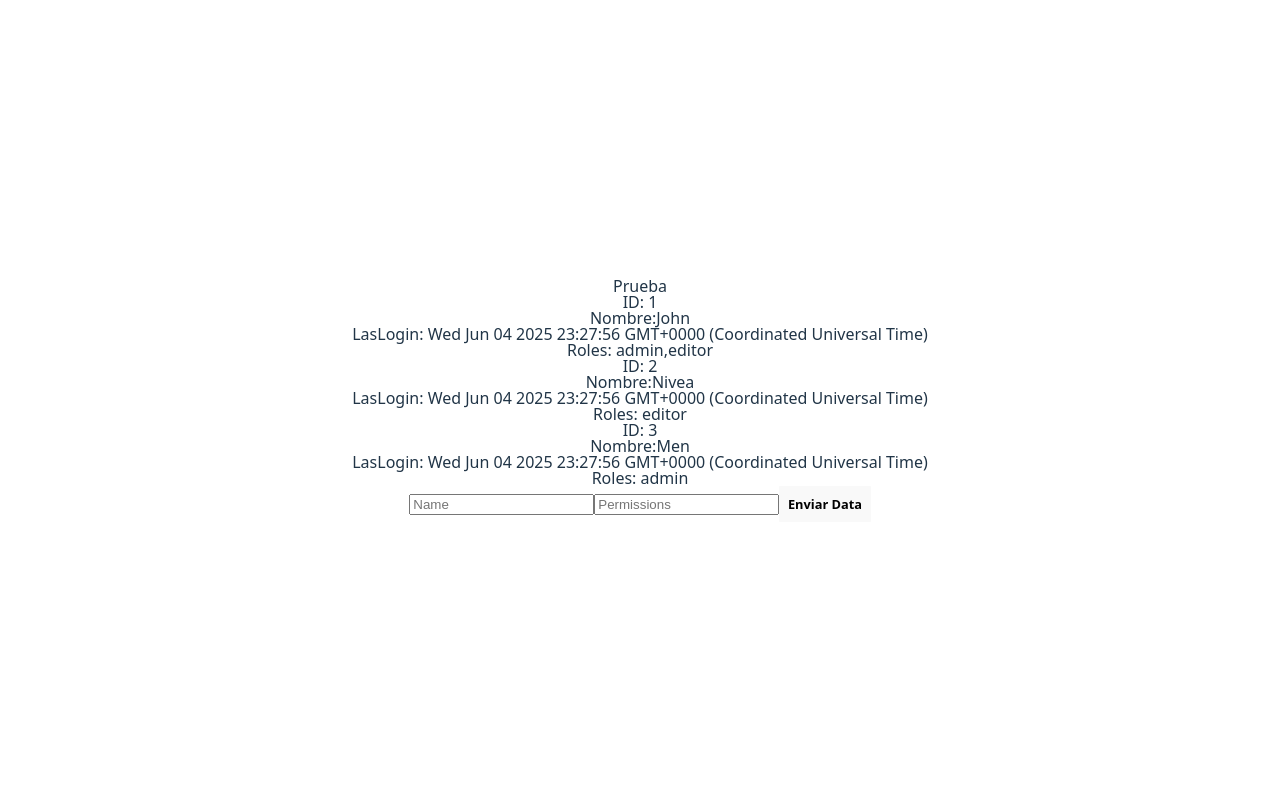
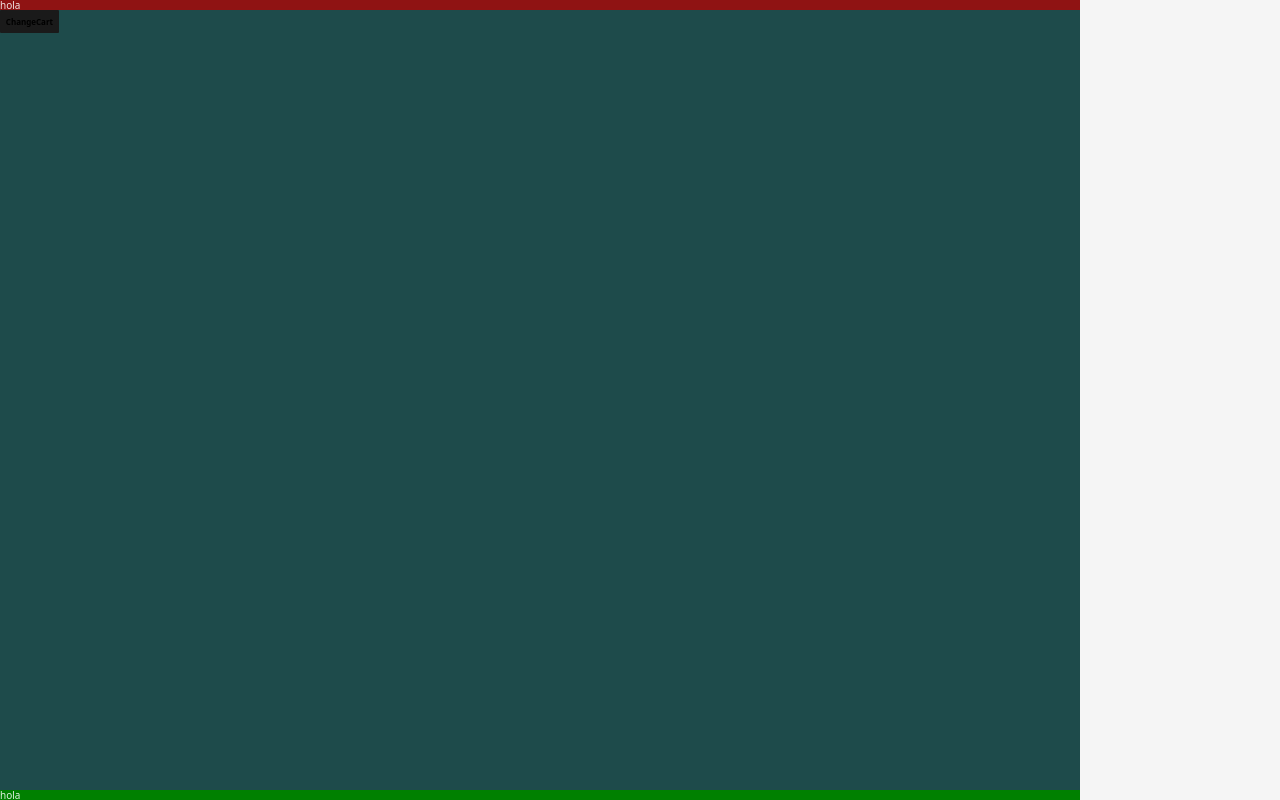
Before and after one commit to JoseAv/Examples-React-19, a React (Vite) app: page / in a window 1280 px wide. Built offline with nearby package versions, Linux system fonts and the light colour scheme.

Commit message:
Boton lateral con animacion en css

```diff
--- a/src/App.css
+++ b/src/App.css
@@ -1,113 +1,15 @@
-#root {
-  max-width: 1280px;
-  margin: 0 auto;
-  padding: 2rem;
-  text-align: center;
+:root {
+  font-size: 10px;
 }
 
-html,
-body,
-div,
-span,
-applet,
-object,
-iframe,
-h1,
-h2,
-h3,
-h4,
-h5,
-h6,
-p,
-blockquote,
-pre,
-a,
-abbr,
-acronym,
-address,
-big,
-cite,
-code,
-del,
-dfn,
-em,
-img,
-ins,
-kbd,
-q,
-s,
-samp,
-small,
-strike,
-strong,
-sub,
-sup,
-tt,
-var,
-b,
-u,
-i,
-center,
-dl,
-dt,
-dd,
-ol,
-ul,
-li,
-fieldset,
-form,
-label,
-legend,
-table,
-caption,
-tbody,
-tfoot,
-thead,
-tr,
-th,
-td,
-article,
-aside,
-canvas,
-details,
-embed,
-figure,
-figcaption,
-footer,
-header,
-hgroup,
-menu,
-nav,
-output,
-ruby,
-section,
-summary,
-time,
-mark,
-audio,
-video {
+
+
+* {
   margin: 0;
   padding: 0;
-  border: 0;
-  font-size: 100%;
-  font: inherit;
-  vertical-align: baseline;
+  box-sizing: border-box;
 }
 
-/* HTML5 display-role reset for older browsers */
-article,
-aside,
-details,
-figcaption,
-figure,
-footer,
-header,
-hgroup,
-menu,
-nav,
-section {
-  display: block;
-}
 
 body {
   line-height: 1;
@@ -123,71 +25,7 @@ q {
   quotes: none;
 }
 
-blockquote:before,
-blockquote:after,
-q:before,
-q:after {
-  content: '';
-  content: none;
-}
-
 table {
   border-collapse: collapse;
   border-spacing: 0;
 }
-
-
-.logo {
-  height: 6em;
-  padding: 1.5em;
-  will-change: filter;
-  transition: filter 300ms;
-}
-
-.logo:hover {
-  filter: drop-shadow(0 0 2em #646cffaa);
-}
-
-.logo.react:hover {
-  filter: drop-shadow(0 0 2em #61dafbaa);
-}
-
-@keyframes logo-spin {
-  from {
-    transform: rotate(0deg);
-  }
-
-  to {
-    transform: rotate(360deg);
-  }
-}
-
-@media (prefers-reduced-motion: no-preference) {
-  a:nth-of-type(2) .logo {
-    animation: logo-spin infinite 20s linear;
-  }
-}
-
-.card {
-  padding: 2em;
-}
-
-.read-the-docs {
-  color: #888;
-}
-
-
-table,
-th,
-td {
-  border: 1px solid;
-  width: 200px;
-}
-
-h1,
-h2,
-h3,
-h4 {
-  margin: 0;
-  padding: 0;
-}
--- a/src/App.tsx
+++ b/src/App.tsx
@@ -1,5 +1,5 @@
 import './App.css'
-import { Persistent } from './training/one-week/Persistent'
+import { Index } from './modules/css/Menu/pages/Index'
 function App() {
 
   return (
@@ -18,7 +18,8 @@ function App() {
       {/* <Profile profile={profile} /> */}
       {/* <Count /> */}
       {/* <ListTask /> */}
-      <Persistent />
+      {/* <Persistent /> */}
+      <Index />
 
     </>
   )
--- a/src/index.css
+++ b/src/index.css
@@ -23,13 +23,6 @@ a:hover {
   color: #535bf2;
 }
 
-body {
-  margin: 0;
-  display: flex;
-  place-items: center;
-  min-width: 320px;
-  min-height: 100vh;
-}
 
 h1 {
   font-size: 3.2em;
@@ -56,18 +49,3 @@ button:focus,
 button:focus-visible {
   outline: 4px auto -webkit-focus-ring-color;
 }
-
-@media (prefers-color-scheme: light) {
-  :root {
-    color: #213547;
-    background-color: #ffffff;
-  }
-
-  a:hover {
-    color: #747bff;
-  }
-
-  button {
-    background-color: #f9f9f9;
-  }
-}
--- /dev/null
+++ b/src/modules/css/Menu/features/cart/hook/cart.tsx
@@ -0,0 +1,8 @@
+import { useState } from "react"
+
+export const useShowCart = (): [boolean, React.Dispatch<React.SetStateAction<boolean>>] => {
+    const [show, setShow] = useState<boolean>(false)
+
+
+    return [show, setShow]
+}
--- /dev/null
+++ b/src/modules/css/Menu/pages/Index.tsx
@@ -0,0 +1,25 @@
+import { useShowCart } from '../features/cart/hook/cart'
+import './index.css'
+
+export const Index = () => {
+    const [show, setShow] = useShowCart()
+
+    console.log(show)
+    return (
+        <>
+
+            <div className="main-container">
+                <header>hola</header>
+                <main>
+                    <button onClick={() => setShow((prev: boolean) => !prev)}>ChangeCart</button>
+                </main>
+                <section className={`${show ? 'show' : 'noShow'}`}></section>
+                <footer>hola</footer>
+            </div>
+        </>
+
+
+    )
+
+
+}
--- /dev/null
+++ b/src/modules/css/Menu/pages/index.css
@@ -0,0 +1,53 @@
+.main-container {
+    width: 100%;
+    min-height: 100vh;
+    display: grid;
+    overflow: hidden;
+    grid-template-areas:
+        "header header header header header"
+        "main main main main main"
+        "footer footer footer footer footer";
+    grid-template-rows: auto 1fr auto;
+    position: relative;
+}
+
+header {
+    background-color: rgba(255, 0, 0, 0.486);
+    grid-area: header;
+}
+
+main {
+    grid-area: main;
+    background-color: rgba(0, 255, 255, 0.178);
+}
+
+
+section {
+    background-color: whitesmoke;
+    transition: all 0.5s ease;
+    overflow: hidden;
+    position: absolute;
+    width: 200px;
+    min-height: 100vh;
+    top: 0;
+    right: 0;
+    /* Cambiado de left a right y posición inicial fuera de la pantalla */
+    z-index: 1000;
+    /* Para asegurar que esté por encima de otros elementos */
+}
+
+footer {
+    background-color: green;
+    grid-area: footer;
+}
+
+
+.show {
+    transform: translateX(100%);
+
+}
+
+.noShow {
+    transform: translateX(0);
+
+}
```
Also changed, not shown: src/modules/css/Menu/pages/components/header/navbar.css (added), src/modules/css/Menu/pages/components/header/navbar.tsx (added).
